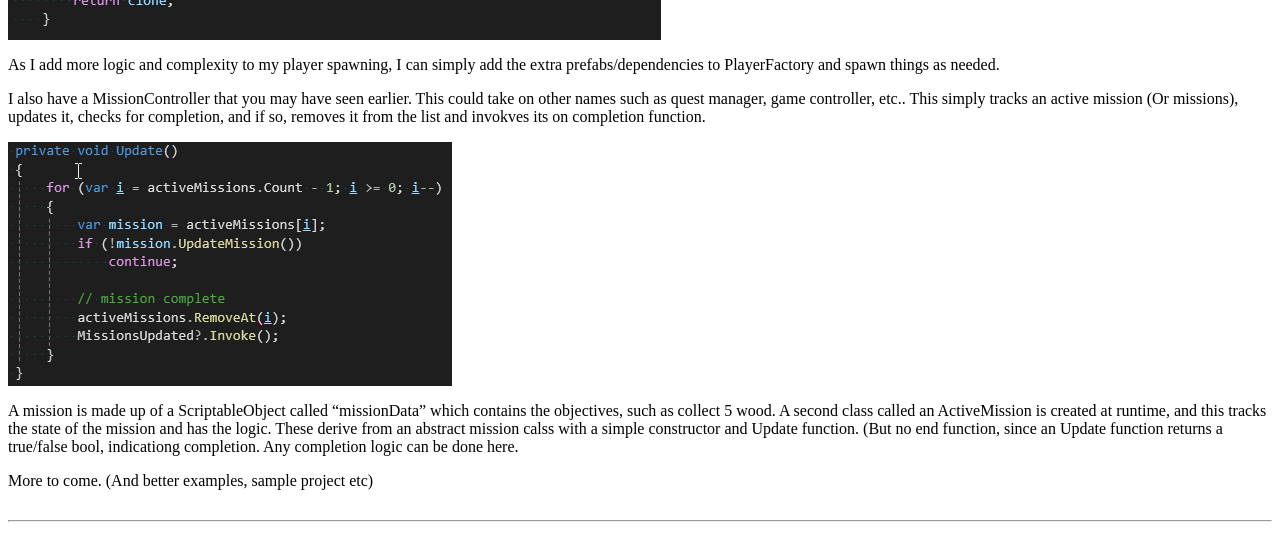
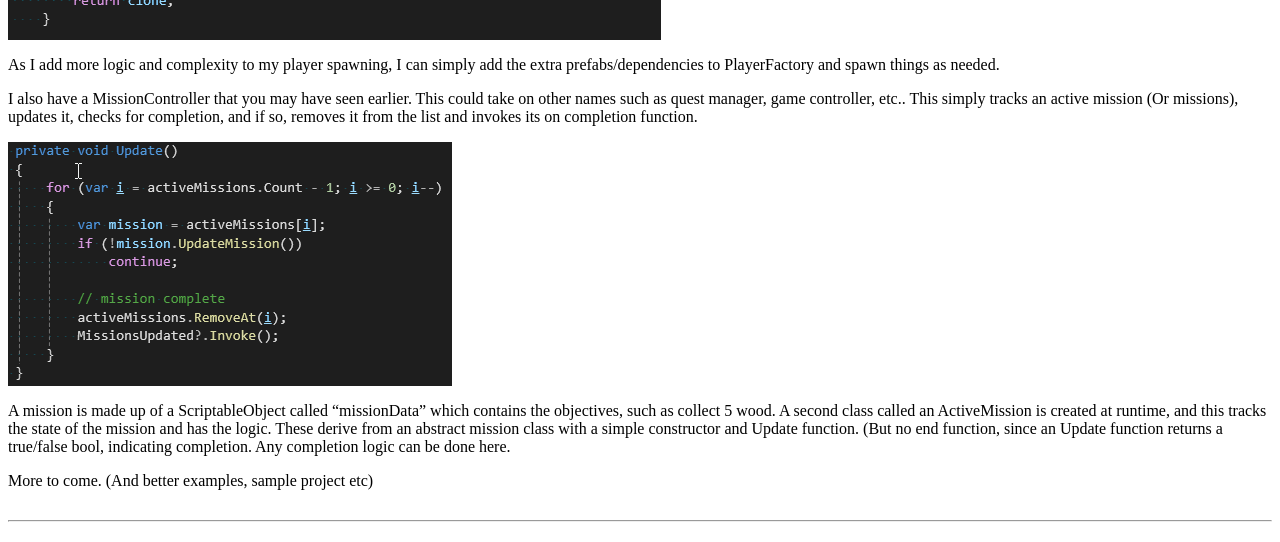
Before and after one commit to arycama/arycama.github.io, a Jekyll site: the page built from index.md, in a window 1280 px wide and 900 px high, scrolled down 2388 px. Shown: the part 317-859 px from the top of the window. Built offline with Jekyll 4.4.1, drawn with Linux system fonts in a browser that asks for light colours; our own code applies the rules of GitHub Pages for plain Markdown files; some of the changed text lies outside the part shown.

Commit message:
Update 2024-12-09-unity-code-architecture-things.md

```diff
--- a/_posts/2024-12-09-unity-code-architecture-things.md
+++ b/_posts/2024-12-09-unity-code-architecture-things.md
@@ -44,10 +44,10 @@ I use static "create" methods as a way of assigning read-only variables on creat
 
 As I add more logic and complexity to my player spawning, I can simply add the extra prefabs/dependencies to PlayerFactory and spawn things as needed.
 
-I also have a MissionController that you may have seen earlier. This could take on other names such as quest manager, game controller, etc.. This simply tracks an active mission (Or missions), updates it, checks for completion, and if so, removes it from the list and invokves its on completion function.
+I also have a MissionController that you may have seen earlier. This could take on other names such as quest manager, game controller, etc.. This simply tracks an active mission (Or missions), updates it, checks for completion, and if so, removes it from the list and invokes its on completion function.
 
 ![](/assets/img6.png)
 
-A mission is made up of a ScriptableObject called "missionData" which contains the objectives, such as collect 5 wood. A second class called an ActiveMission is created at runtime, and this tracks the state of the mission and has the logic. These derive from an abstract mission calss with a simple constructor and Update function. (But no end function, since an Update function returns a true/false bool, indicationg completion. Any completion logic can be done here.
+A mission is made up of a ScriptableObject called "missionData" which contains the objectives, such as collect 5 wood. A second class called an ActiveMission is created at runtime, and this tracks the state of the mission and has the logic. These derive from an abstract mission class with a simple constructor and Update function. (But no end function, since an Update function returns a true/false bool, indicating completion. Any completion logic can be done here.
 
 More to come. (And better examples, sample project etc)
```
Also changed, not shown: other parts of _posts/2024-12-09-unity-code-architecture-things.md (+3 -3 lines).
